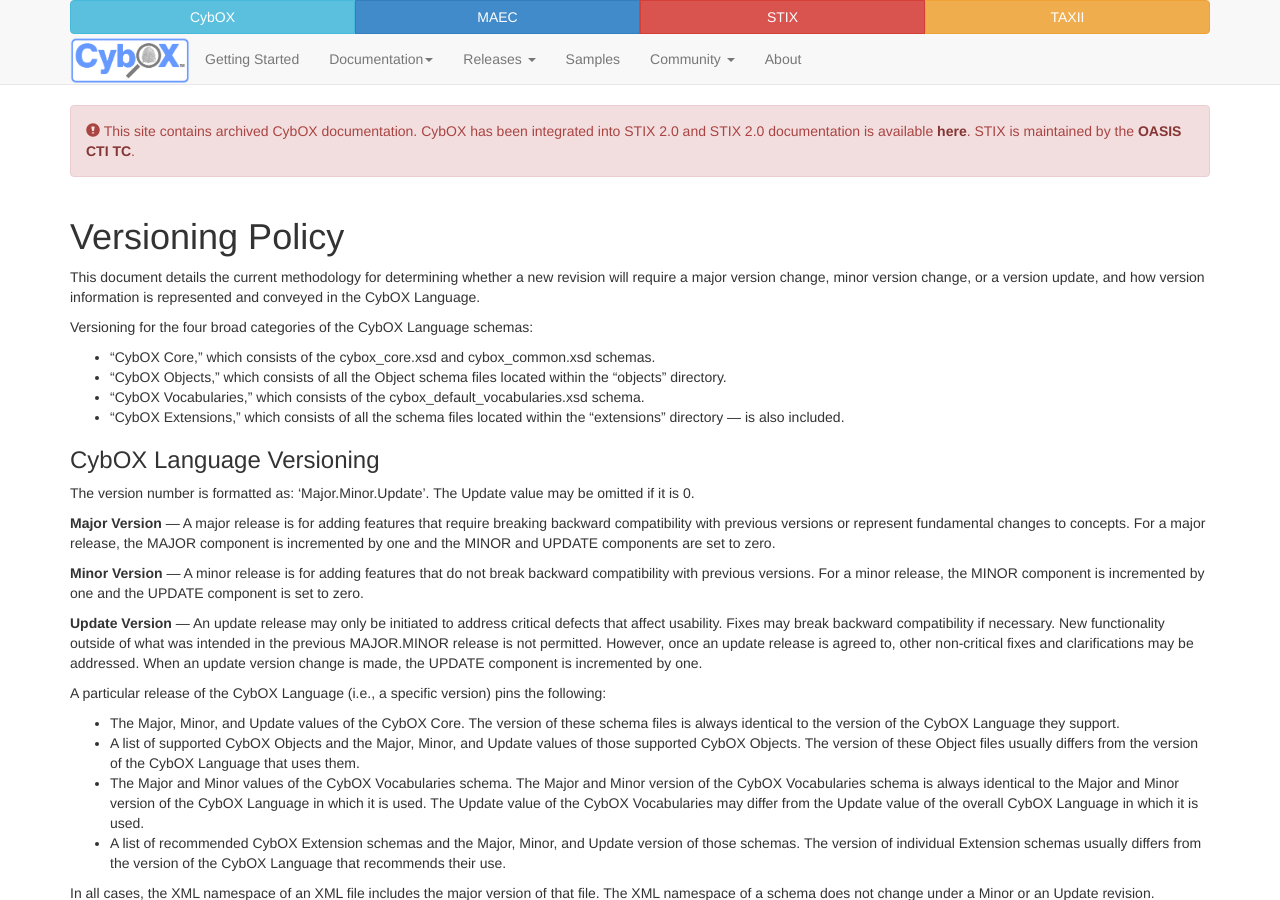
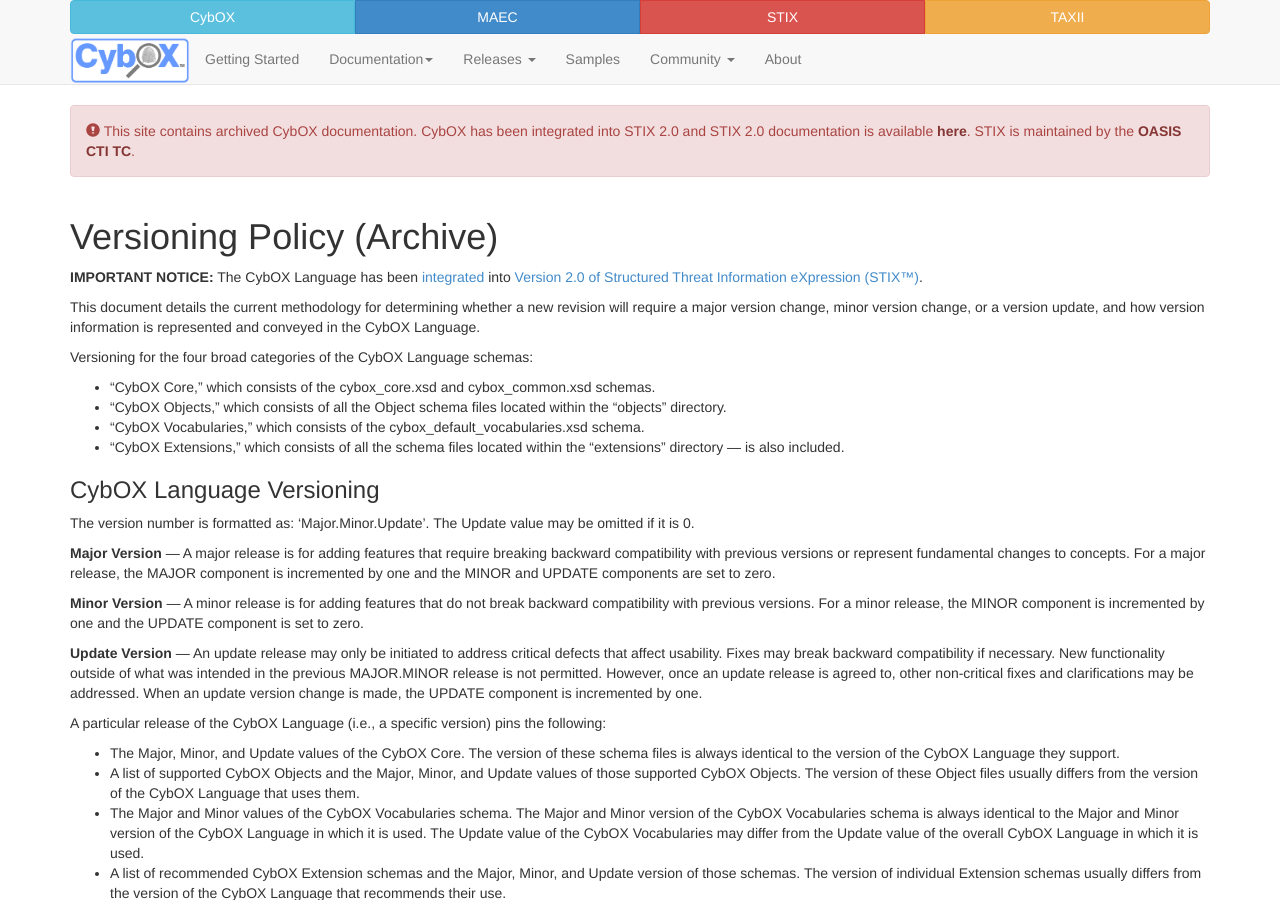
Before and after one commit to CybOXProject/cyboxproject.github.io, a Jekyll site: the page built from documentation/versioning-policy/index.md, in a window 1280 px wide and 900 px high. Built offline with Jekyll 4.4.1, drawn with Linux system fonts in a browser that asks for light colours.

Commit message:
Updated Versioning Policy page
Added a notification at top of page that links to an explanation of CybOX being integrated in STIX on the STIX 2.0 website: https://oasis-open.github.io/cti-documentation/stix/compare#one-standard.

```diff
--- a/documentation/versioning-policy/index.md
+++ b/documentation/versioning-policy/index.md
@@ -1,7 +1,10 @@
 ---
 layout: flat
-title: Versioning Policy
+title: Versioning Policy (Archive)
 ---
+
+**IMPORTANT NOTICE:** The CybOX Language has been [integrated](https://oasis-open.github.io/cti-documentation/stix/compare#one-standard) into [Version 2.0 of Structured Threat Information eXpression (STIX™)](https://oasis-open.github.io/cti-documentation/).
+
 This document details the current methodology for determining whether a new revision will require a major version change, minor version change, or a version update, and how version information is represented and conveyed in the CybOX Language.
 
 Versioning for the four broad categories of the CybOX Language schemas:
```
